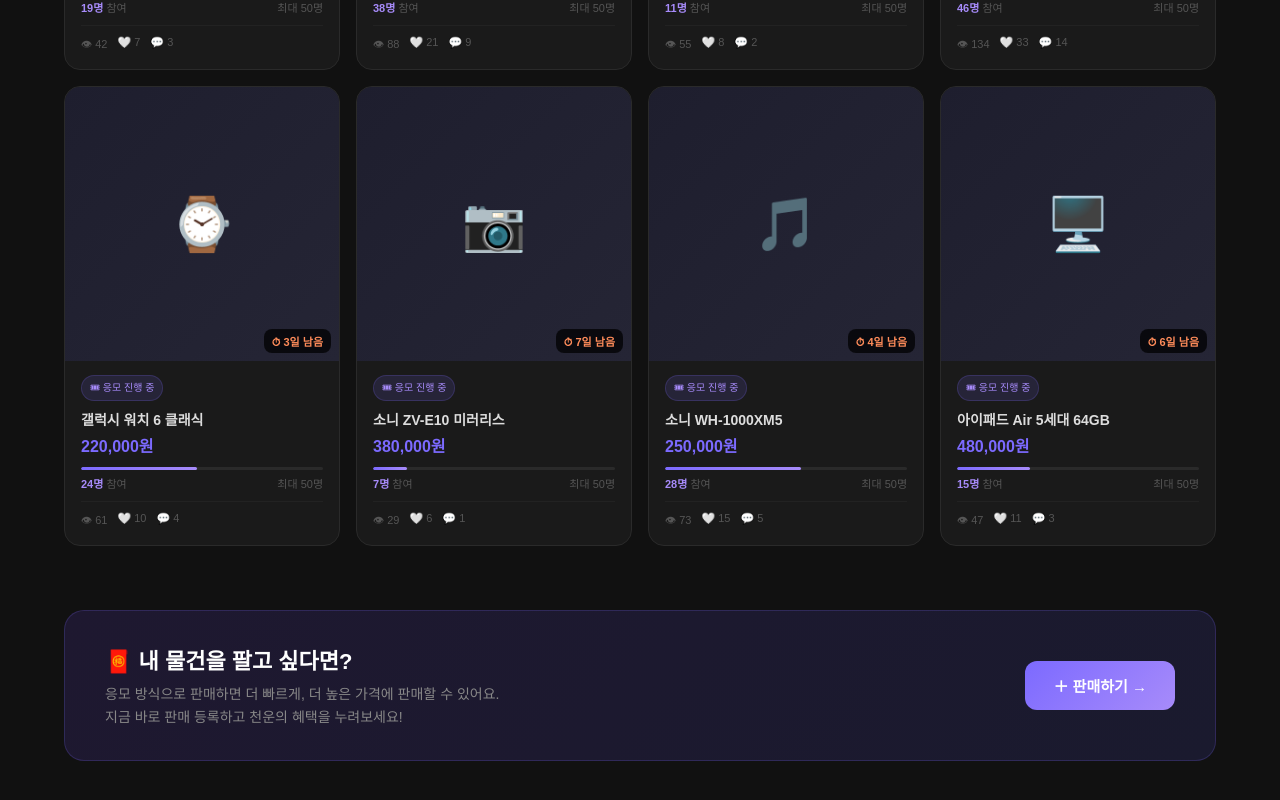
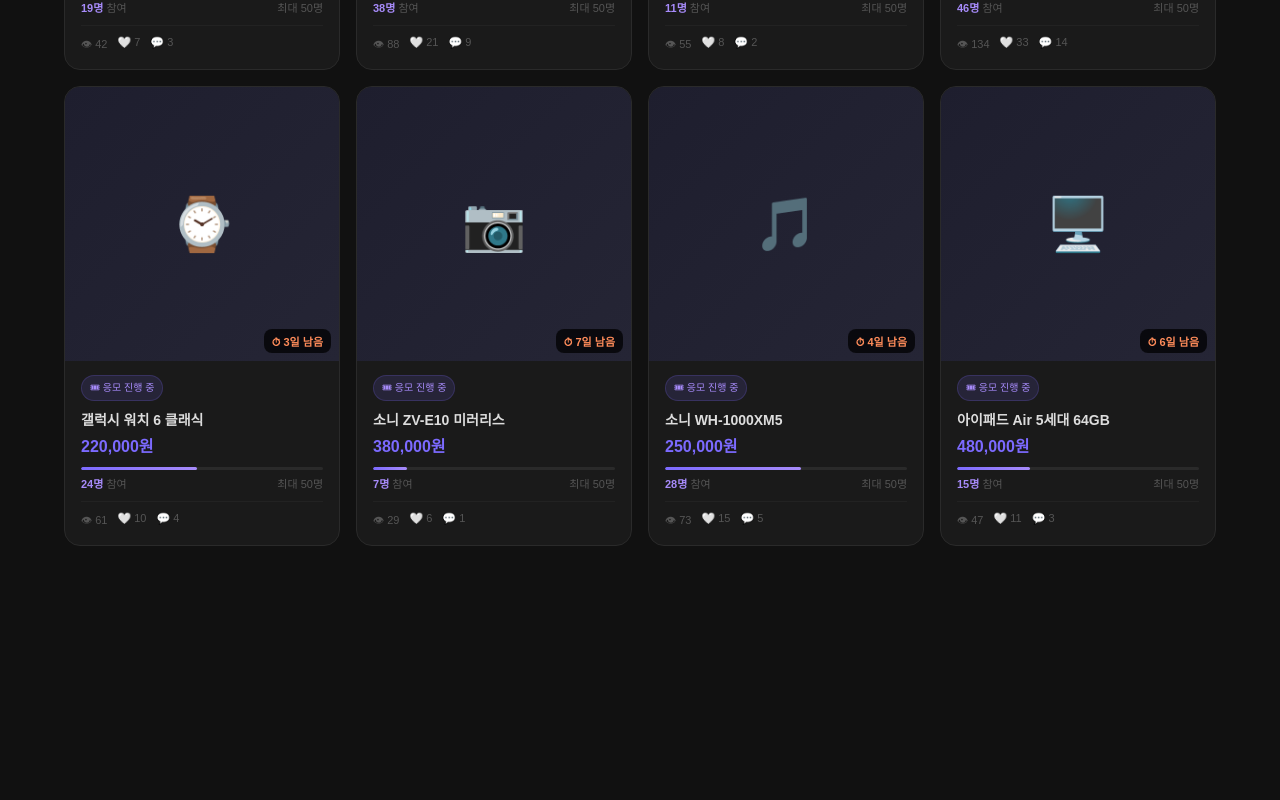
Before and after one commit to HavenlyLuck/Frontend, a Next.js app: page / in a window 1280 px wide. Shown: the part 1474-2274 px from the top of the page. After the commit the page ends 2068 px from the top, so only its background shows below. Built offline with nearby package versions, Linux system fonts and the light colour scheme.

Commit message:
feat. 판매하기 버튼제거

```diff
--- a/app/page.tsx
+++ b/app/page.tsx
@@ -146,20 +146,6 @@
             </Link>
           ))}
         </div>
-
-        {/* 배너 */}
-        <div className="banner">
-          <div className="banner-text">
-            <h3>🧧 내 물건을 팔고 싶다면?</h3>
-            <p>
-              응모 방식으로 판매하면 더 빠르게, 더 높은 가격에 판매할 수 있어요.<br />
-              지금 바로 판매 등록하고 천운의 혜택을 누려보세요!
-            </p>
-          </div>
-          <div>
-            <Link href="/sell" className="btn-primary" style={{ display: 'inline-block', textDecoration: 'none' }}>＋ 판매하기 →</Link>
-          </div>
-        </div>
       </div>
     </>
   )
--- a/components/Navbar.tsx
+++ b/components/Navbar.tsx
@@ -20,7 +20,6 @@
       </div>
 
       <div className="nav-actions">
-        <Link href="/sell" className="nav-btn sell">＋ 판매하기</Link>
         <button className="nav-btn">💬 채팅하기</button>
         <Link href="/mypage" className={`nav-btn ${isMypage ? 'active-nav' : ''}`}>
           👤 마이페이지
```
